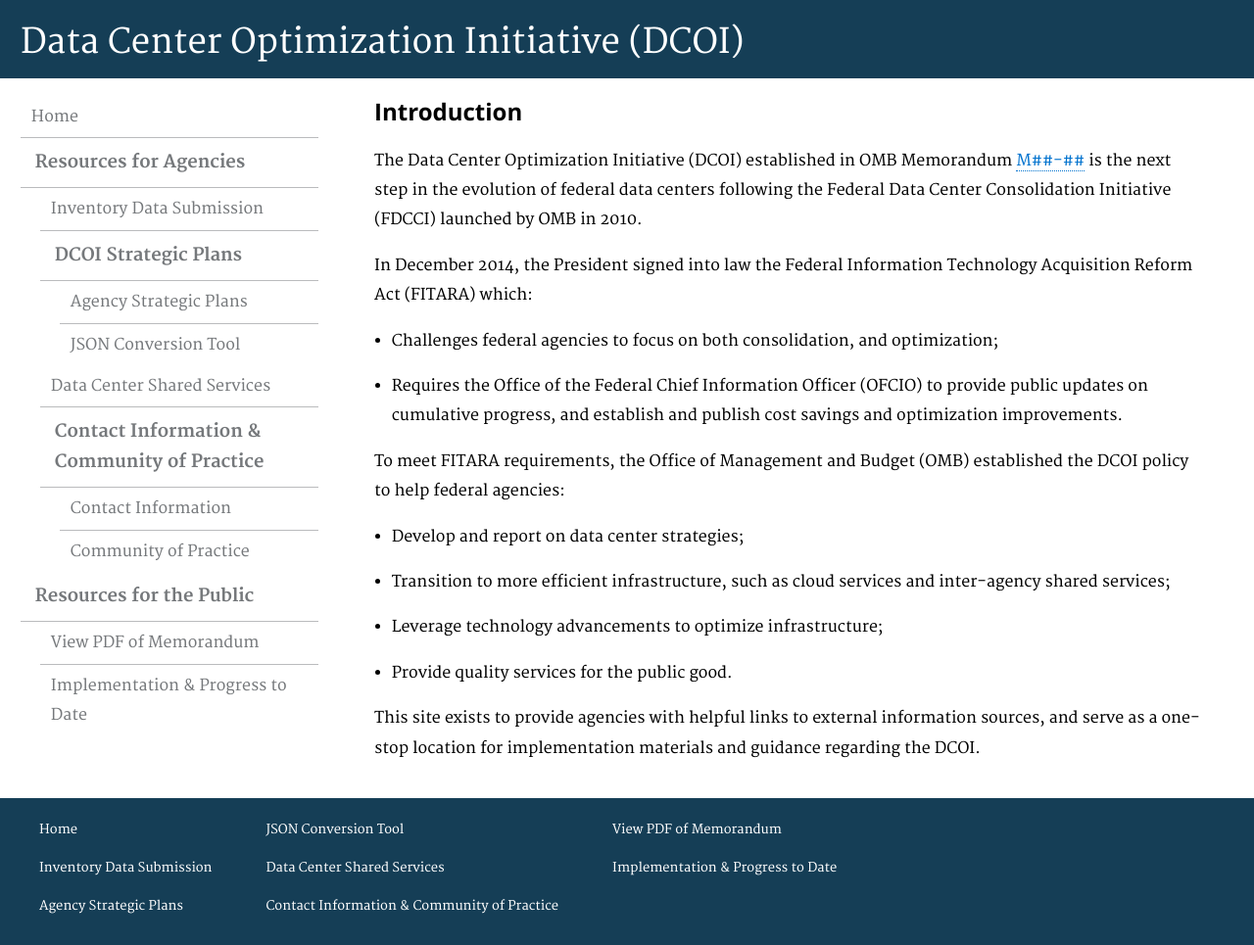
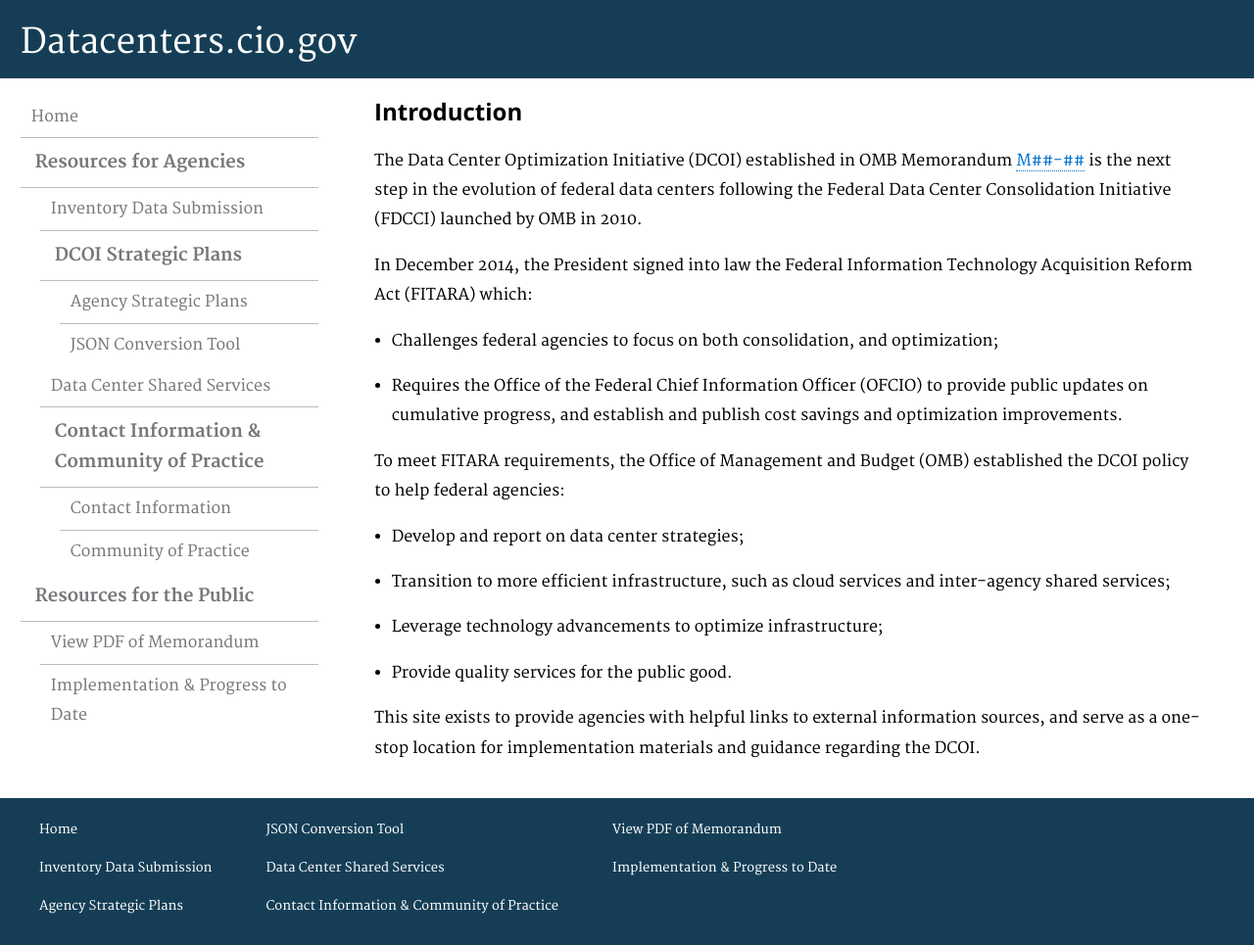
Before and after one commit to ydave-reisys/datacenters, a Jekyll site: the page built from pages/index.html, in a window 1280 px wide and 965 px high. Shown: the whole window at 98% size. Built offline with Jekyll 4.4.1, drawn with Linux system fonts in a browser that asks for light colours; nearby versions of some CDN libraries; Markdown is read by kramdown in place of the engine named in the settings.

Commit message:
Site Banner

```diff
--- a/_config.yml
+++ b/_config.yml
@@ -20,7 +20,7 @@ exclude:
 - LICENSE.md
 
 # Site metadata
-name: "Data Center Optimization Initiative (DCOI)"
+name: "Datacenters.cio.gov"
 description: "Data Center Optimization Initiative (DCOI)"
 baseurl: https://ydave-reisys.github.io/datacenters/
 # Uncomment the following line for localhost development at http://127.0.0.1:4000/datacenters/
```
